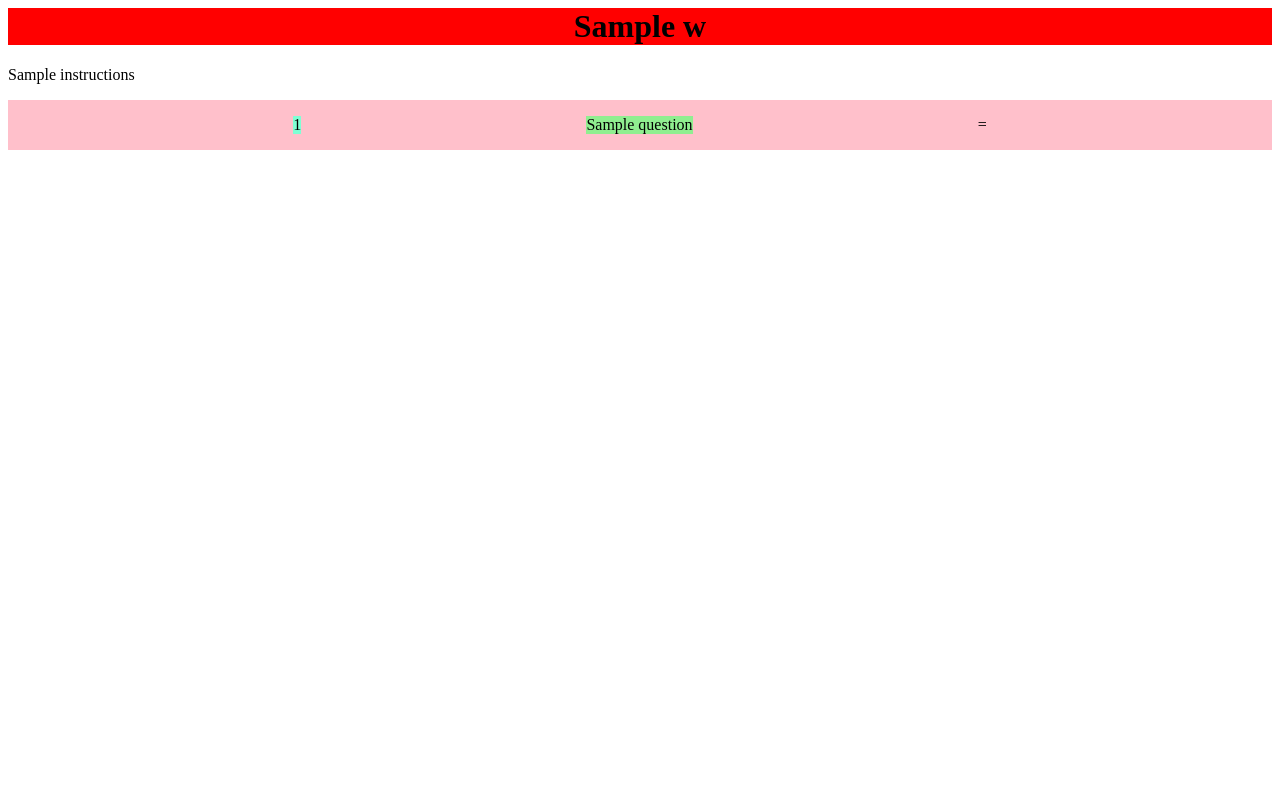
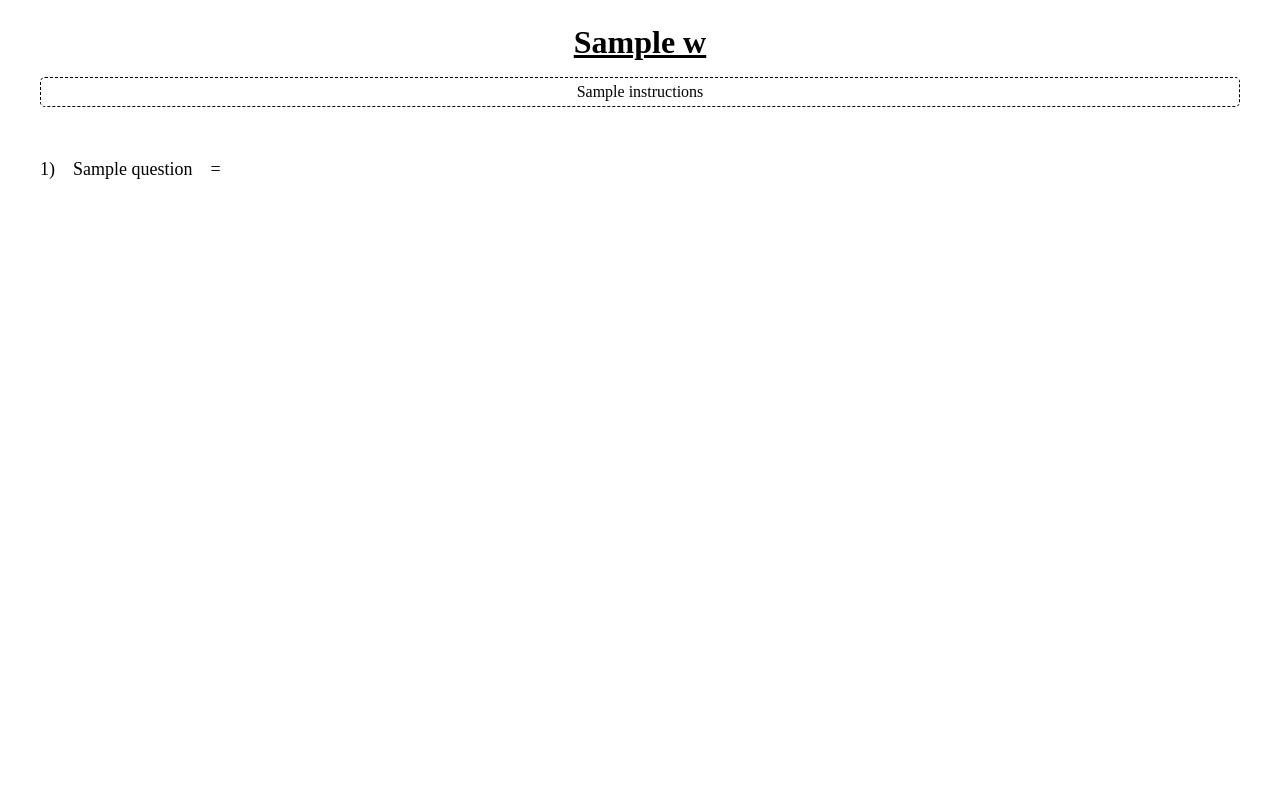
Before and after one commit to SairaPatel/WorksheetGenerator, a Flask app: template templates/worksheet.html in a window 1280 px wide. Run offline with Flask 3, Linux system fonts and the light colour scheme; the template is opened without the code that fills it: most values are stand-ins (such as "Sample title", 1, 10 or a date in 2020).

Commit message:
styled worksheet with grid to make questions nicely spaced. added 'instructions' input to form on home page.

```diff
--- a/app.py
+++ b/app.py
@@ -12,9 +12,10 @@ def timesTableForm():
 @app.route("/worksheet", methods=["post", "get"])
 def worksheet():
     if request.method == "POST":
-        # get worksheet title and num of questions
+        # get worksheet title, instrs and num of questions
         title = request.form.get("title")
         qCount = int(request.form.get("questions"))
+        instrs = request.form.get("instructions")
 
         # get numbers to multiply by
         selectedNums = request.form.getlist("times-tables")
@@ -45,7 +46,7 @@ def worksheet():
             questions.append(random.choice(questions))
 
 
-        return render_template("worksheet.html", ws=Worksheet(title, "", questions))
+        return render_template("worksheet.html", ws=Worksheet(title, instrs, questions))
     return "get"
 
 if __name__ == '__main__':
--- a/static/css/style.css
+++ b/static/css/style.css
@@ -1,33 +1,37 @@
-h1{
-    padding:auto;
-    background-color: red;
-    text-align: center;
+body{
+    padding:1em 2em;
+
+    font-family:ar
 }
 
-#question-box{
-    background-color: paleturquoise;
-    display: flex;
-    flex-direction: column;
-    flex-wrap: wrap;
+h1{
 
+    margin:auto;
+    text-align: center;
+    text-decoration: underline;
+}
+
+#instructions{
+    padding:5px;
+
+    text-align: center;
+
+    border: 1px dashed black;
+    border-radius: 5px;
+}
+
+#questions-box{
+    padding: 1em 0;
+    margin:0;
+    display: grid;
+    grid-template-columns: max-content max-content auto max-content max-content auto;
+
+    row-gap: 1em;
+    font-size: large;
 
 }
 
-.question-line{
-    background-color: pink;
-
-    width: auto;
-    display: flex;
-    flex-direction: row;
-    justify-content: space-evenly;
-
-
+.question{
+    margin: auto 1em;
+    text-align: left;
 }
-
-.question-num{
-    background-color: aquamarine;
-}
-
-.question{
-    background-color: lightgreen;
-}
--- a/templates/worksheet.html
+++ b/templates/worksheet.html
@@ -11,15 +11,17 @@
     <body>
         <h1>{{ws.title}}</h1>
 
-        <p>{{ws.instructions}}</p>
 
+        {% if ws.instructions != "" %}
+            <p id="instructions">{{ws.instructions}}</p>
+        {% endif %}
         <div id="questions-box">
             {% for i in range(ws.questions|length) %}
-                <div class="question-line">
-                    <p class="question-num">{{i+1}}</p>
+
+                    <p class="question-num">{{i+1}})</p>
                     <p class="question"> {{ws.questions[i]}}</p>
-                    <p>=</p>
-                </div>
+                    <p class="equals-sign">=</p>
+
             {% endfor %}
         </div>
     </body>
```
Also changed, not shown: templates/index.html (+11 -5 lines).
